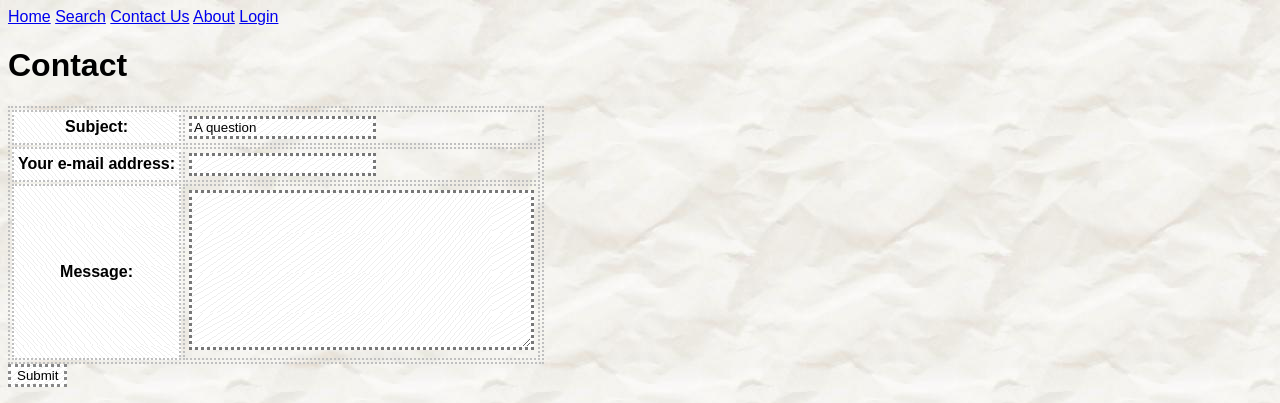
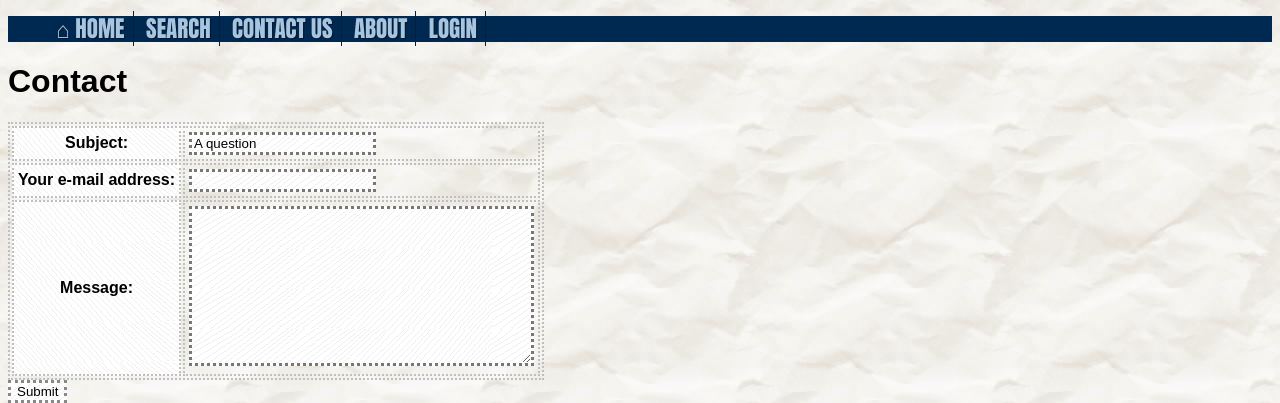
Before and after one commit to MartinPaulo/ReportsAlpha, a Django app: page /contact/ in a window 1280 px wide. Shown: the top 403 px of the page. Run offline with Django 3.2, Linux system fonts and the light colour scheme.

Commit message:
Converted the top menu into a blue bar
Starting to bring into line with the UoM colours used on the UoM home page

```diff
--- a/reports/static/reports/style.css
+++ b/reports/static/reports/style.css
@@ -8,6 +8,37 @@ li a {
     color: green;
 }
 
+#nav li a {
+    transition: color 200ms linear;
+    font-family: 'alternate gothic', 'HelveticaNeueBoldCondensed', 'HelveticaNeue-Bold-Condensed', 'Helvetica Neue Bold Condensed', 'Haettenschweiler', 'impact', sans-serif;
+    text-transform: uppercase;
+    font-size: 23px;
+    height: 26px;
+    border: 0;
+    line-height: 26px;
+    color: #A8C5E0;
+    text-decoration: none;
+    margin: 0;
+    border-right: 1px solid #002040;
+    text-shadow: 1px 1px 1px rgba(0, 0, 0, 0.5);
+    padding: 0 8px 0;
+    font-weight: normal;
+    white-space: nowrap;
+}
+
+#nav li a:hover {
+    color: white;
+}
+
+#nav li {
+    display: inline;
+    list-style-type: none;
+}
+
+#nav {
+    background-color: #002952ff;
+}
+
 body {
     background: url("images/bg-napkin.jpg");
 }
@@ -16,7 +47,7 @@ body,
 h1, h2, h3,
 input[type="text"], input[type="password"], textarea, select,
 input.submit {
-     font-family: Arial, Helvetica, sans-serif;
+    font-family: Arial, Helvetica, sans-serif;
 }
 
 /* for regular tables, show a border */
@@ -42,7 +73,7 @@ table.form input {
 
 /* hide svg elements that contain nothing */
 svg:empty {
-   display: none;
+    display: none;
 }
 
 /**
@@ -120,4 +151,6 @@ input[type="button"].active {
     box-shadow: 1px 1px 3px #000;
 }
 
-.modalClose:hover { background: #2952FF; }
+.modalClose:hover {
+    background: #2952FF;
+}
--- a/templates/nav.html
+++ b/templates/nav.html
@@ -1,10 +1,13 @@
 <div id="nav">
-    <a href="/">Home</a>
-    <a href="/reports/search">Search</a>
-    <a href="/contact">Contact Us</a>
-    <a href="/reports/about">About</a>
-    {% if user.is_authenticated %} <a href="/logout/?next=/">Logout</a> </p>
-    {% else %}
-        <a href="/login">Login</a>
-    {% endif %}
+    <ul>
+        <li><a href="/">⌂ Home</a></li>
+        <li><a href="/reports/search">Search</a></li>
+        <li><a href="/contact">Contact Us</a></li>
+        <li><a href="/reports/about">About</a></li>
+        {% if user.is_authenticated %}
+            <li><a href="/logout/?next=/">Logout</a></li>
+        {% else %}
+            <li><a href="/login">Login</a></li>
+        {% endif %}
+    </ul>
 </div>
```
